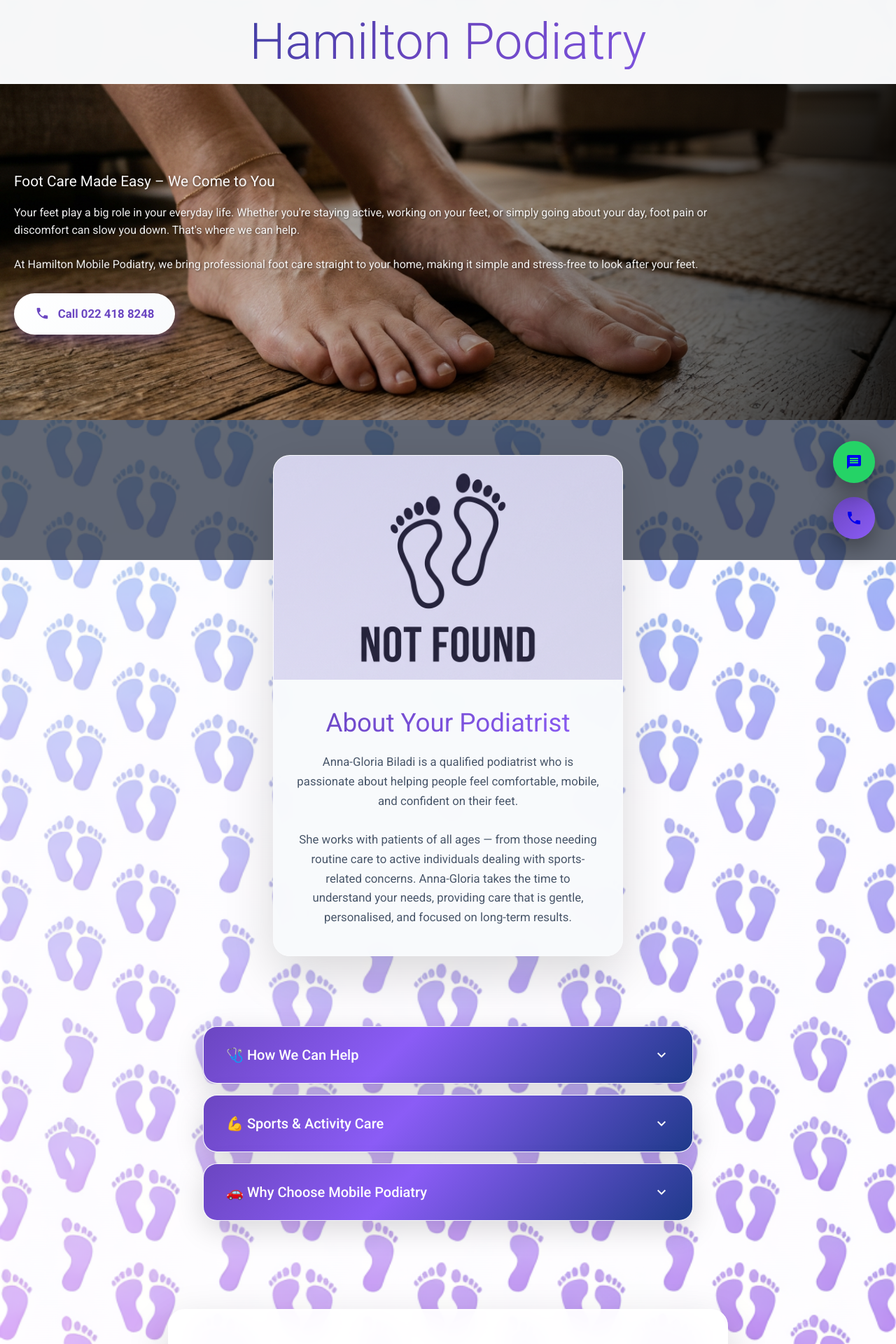
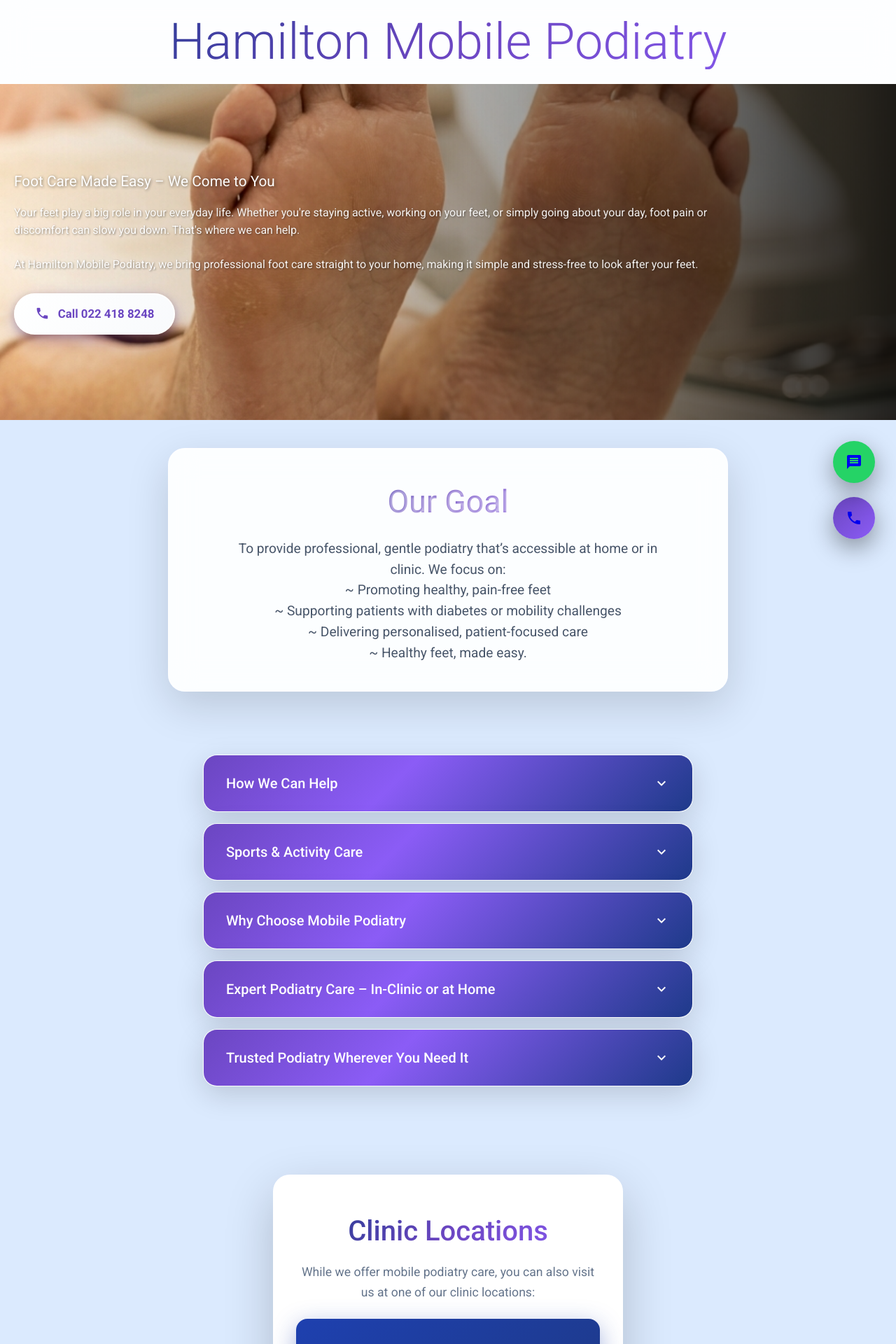
Before and after one commit to JoanAmaya3105/HamiltonPodiatry, a Django app: page / in a window 1280 px wide. Shown: the top 1920 px of the page at 70% size. Run offline with Django 5.2, Linux system fonts and the light colour scheme.

Commit message:
Made changes according to the client

```diff
--- a/core/static/css/styles.css
+++ b/core/static/css/styles.css
@@ -61,29 +61,14 @@ html, body {
     max-width: 100%;
     overflow-x: hidden;
 }
-
 body {
     font-family: 'Roboto', -apple-system, BlinkMacSystemFont, 'Segoe UI', sans-serif;
     line-height: 1.6;
     color: var(--text-dark);
-    /* Custom background */
-    background:
-        url('/static/image/background.png') center/cover fixed,
-        linear-gradient(135deg, var(--dark-bg) 0%, #1e293b 50%, var(--primary-blue) 100%);
+    background:#dbeafe;
     min-height: 100vh;
     position: relative;
-}
-
-/* Background overlay for contrast */
-body::before {
-    content: '';
-    position: fixed;
-    top: 0;
-    left: 0;
-    right: 0;
-    bottom: 0;
-    background: rgba(15, 23, 42, 0.65);
-    z-index: -1;
+    overflow-x: hidden;
 }
 
 /* Container */
@@ -130,7 +115,7 @@ body::before {
     width: 100%;
     height: 100%;
     background:
-        url('/static/image/feet.png') center/cover no-repeat fixed,
+        url('/static/image/feets.png') center/cover no-repeat fixed,
         linear-gradient(135deg, var(--primary-blue), var(--primary-purple));
     z-index: 0;
 }
@@ -258,70 +243,6 @@ body::before {
 .fab:hover {
     transform: scale(1.1) translateY(-5px);
     box-shadow: 0 18px 45px rgba(0,0,0,0.5);
-}
-
-/* Podiatrist */
-.about-podiatrist {
-    padding: 40px 0;
-    background: transparent;
-}
-
-.podiatrist-card {
-    max-width: 500px;
-    margin: 0 auto;
-    background: var(--card-bg);
-    backdrop-filter: blur(20px);
-    border: 1px solid rgba(255,255,255,0.2);
-    border-radius: 24px;
-    box-shadow: 0 25px 70px rgba(0,0,0,0.15);
-    overflow: hidden;
-    text-align: center;
-    position: relative;
-}
-
-.podiatrist-image {
-    width: 100%;
-    height: 320px;
-    background:
-        linear-gradient(rgba(107, 70, 193, 0.15), rgba(139, 92, 246, 0.1)),
-        url('/static/image/not_found.png') center/cover;
-    position: relative;
-}
-
-.podiatrist-image::before {
-    content: '';
-    position: absolute;
-    top: 0;
-    left: 0;
-    right: 0;
-    bottom: 0;
-    background: rgba(30, 64, 175, 0.08);
-    z-index: 1;
-}
-
-.podiatrist-content {
-    padding: 40px 32px;
-    position: relative;
-    z-index: 2;
-}
-
-.podiatrist-title {
-    font-size: clamp(1.8rem, 5vw, 2.3rem);
-    background: linear-gradient(135deg, var(--primary-purple), var(--accent-purple));
-    -webkit-background-clip: text;
-    -webkit-text-fill-color: transparent;
-    background-clip: text;
-    font-weight: 400;
-    margin-bottom: 20px;
-    line-height: 1.2;
-}
-
-.podiatrist-text {
-    font-size: clamp(0.95rem, 3.2vw, 1.05rem);
-    color: var(--text-medium);
-    line-height: 1.65;
-    margin-bottom: 0;
-    text-shadow: 1px 1px 2px rgba(255,255,255,0.8);
 }
 
 /* Accordion */
--- a/core/templates/core/landing.html
+++ b/core/templates/core/landing.html
@@ -19,7 +19,7 @@
     </a>
         <header class="header">
         <div class="logo-container">
-            <h1 class="logo-title">Hamilton Podiatry</h1>
+            <h1 class="logo-title">Hamilton Mobile Podiatry</h1>
         </div>
     </header>
 
@@ -38,19 +38,17 @@
         </div>
     </section>
 
-    <!-- After Hero - New Podiatrist Section -->
-<section class="about-podiatrist">
-    <div class="container">
-        <div class="podiatrist-card">
-            <div class="podiatrist-image"></div>
-            <div class="podiatrist-content">
-                <h2 class="podiatrist-title">About Your Podiatrist</h2>
-                <p class="podiatrist-text">
-                    Anna-Gloria Biladi is a qualified podiatrist who is passionate about helping people feel comfortable, mobile, and confident on their feet.<br><br>
-                    She works with patients of all ages — from those needing routine care to active individuals dealing with sports-related concerns. Anna-Gloria takes the time to understand your needs, providing care that is gentle, personalised, and focused on long-term results.
-                </p>
-            </div>
-        </div>
+    <!-- Our Goal Section -->
+<section class="goal-section">
+    <div class="goal-container">
+        <h2 class="goal-title">Our Goal</h2>
+        <p class="goal-text">
+            To provide professional, gentle podiatry that’s accessible at home or in clinic. We focus on:<br>
+               ~ Promoting healthy, pain-free feet<br>
+               ~ Supporting patients with diabetes or mobility challenges<br>
+               ~ Delivering personalised, patient-focused care<br>
+               ~ Healthy feet, made easy.
+        </p>
     </div>
 </section>
 
@@ -62,18 +60,18 @@
             <!-- 1️⃣ How We Can Help -->
             <div class="accordion-item">
                 <div class="accordion-header">
-                    <span>🩺 How We Can Help</span>
+                    <span>How We Can Help</span>
                     <span class="accordion-icon material-icons">expand_more</span>
                 </div>
                 <div class="accordion-content">
                     <p class="accordion-text">
                         We treat a wide range of foot and lower limb concerns, including:<br>
-                        - General foot care (nail trimming, corns and calluses)<br>
-                        - Ingrown toenails<br>
-                        - Foot pain and discomfort<br>
-                        - Diabetic foot care<br>
-                        - Fungal nail conditions<br>
-                        - Ongoing foot maintenance
+                        ~ General foot care (nail trimming, corns and calluses)<br>
+                        ~ Ingrown toenails<br>
+                        ~ Foot pain and discomfort<br>
+                        ~ Diabetic foot care<br>
+                        ~ Fungal nail conditions<br>
+                        ~ Ongoing foot maintenance
                     </p>
                 </div>
             </div>
@@ -81,17 +79,19 @@
             <!-- 2️⃣ Sports & Activity Care -->
             <div class="accordion-item">
                 <div class="accordion-header">
-                    <span>💪 Sports & Activity Care</span>
+                    <span>Sports & Activity Care</span>
                     <span class="accordion-icon material-icons">expand_more</span>
                 </div>
                 <div class="accordion-content">
                     <p class="accordion-text">
                         If you're active or play sports, your feet go through a lot of stress. We provide care for common activity-related issues such as:<br><br>
-                        - Heel pain<br>
-                        - Arch pain<br>
-                        - Overuse injuries<br>
-                        - Running-related foot pain<br>
-                        - Gym and training-related discomfort<br><br>
+                        ~ Sports injuries<br>
+                        ~ Heel pain<br>
+                        ~ Arch pain<br>
+                        ~ Overuse injuries<br>
+                        ~ Running-related foot pain<br>
+                        ~ Musculoskeletal injuries<br>
+                        ~ Gym and training-related discomfort<br><br>
                         Our focus is not just on treatment, but also on prevention and performance, helping you recover properly and get back to doing what you enjoy with confidence.
                     </p>
                 </div>
@@ -100,17 +100,44 @@
             <!-- 3️⃣ Why Choose Mobile Podiatry -->
             <div class="accordion-item">
                 <div class="accordion-header">
-                    <span>🚗 Why Choose Mobile Podiatry</span>
+                    <span>Why Choose Mobile Podiatry</span>
                     <span class="accordion-icon material-icons">expand_more</span>
                 </div>
                 <div class="accordion-content">
                     <p class="accordion-text">
-                        - No need to travel — we come to you<br>
-                        - Comfortable, familiar environment<br>
-                        - Ideal for those with limited mobility or busy schedules<br>
-                        - Professional equipment brought to every visit<br>
-                        - One-on-one, personalised care
+                        No need to travel — we come to you<br>
+                        Comfortable, familiar environment<br>
+                        Ideal for those with limited mobility or busy schedules<br>
+                        Professional equipment brought to every visit<br>
+                        One-on-one, personalised care!
                     </p>
+                </div>
+            </div>
+            <div class="accordion-item">
+                <div class="accordion-header">
+                    <span>Expert Podiatry Care – In-Clinic or at Home</span>
+                    <span class="accordion-icon material-icons">expand_more</span>
+                </div>
+                <div class="accordion-content">
+                    <p class="accordion-text">
+                    Professional foot care for Hamilton & Morrinsville. We provide in-clinic appointments or convenient home visits for diabetic care, nail treatment, and routine podiatry.
+                    </p>
+                </div>
+            </div>
+            <div class="accordion-item">
+                <div class="accordion-header">
+                    <span>Trusted Podiatry Wherever You Need It</span>
+                    <span class="accordion-icon material-icons">expand_more</span>
+                </div>
+                <div class="accordion-content">
+                    <p class="accordion-text">
+                    We provide high-quality podiatry services tailored to your needs.
+                    Visit us in our clinic for a full treatment experience, or let us bring expert care directly to your home.
+                    Perfect for patients with mobility challenges, busy schedules, or those who prefer the convenience of home care.<br>
+                    Our focus:<br>
+                    ~ Comfort and convenience for every patient<br>
+                    ~ Preventative and ongoing foot health<br>
+                    ~ Professional diabetic foot care
                 </div>
             </div>
 
@@ -118,21 +145,10 @@
     </div>
 </section>
 
-<!-- Our Goal Section -->
-<section class="goal-section">
-    <div class="goal-container">
-        <h2 class="goal-title">💬 Our Goal</h2>
-        <p class="goal-text">
-            Our goal is simple — to help you move comfortably, stay active, and maintain your independence.
-        </p>
-    </div>
-</section>
-
-
 <!-- Clinic Locations -->
 <section class="clinic-section">
     <div class="clinic-container">
-        <h2 class="clinic-title">📍 Clinic Locations</h2>
+        <h2 class="clinic-title">Clinic Locations</h2>
         <p class="clinic-description">
             While we offer mobile podiatry care, you can also visit us at one of our clinic locations:
         </p>
@@ -164,7 +180,7 @@
 <!-- Book Appointment Section -->
 <section class="book-section">
     <div class="book-container">
-        <h3 class="book-title">📅 Book an Appointment</h3>
+        <h3 class="book-title">Book an Appointment</h3>
         <p class="book-description">
             If you're experiencing foot pain, dealing with a sports injury, or just need routine care, we're here to help.<br>
             Get expert foot care delivered to your door — or visit us at one of our clinics.
@@ -175,10 +191,8 @@
         </div>
 
         <div class="book-buttons">
-            <a href="mailto:example@email.com" class="book-btn">
-                <span class="emoji">📧</span>
-                Email: example@email.com
-            </a>
+            <a href="hamiltonmobilepodiatry@outlook.com" class="book-btn">
+                E-mail
             <a href="#" class="book-btn">
                 <span class="emoji">🌐</span>
                 Book Online
--- a/core/views.py
+++ b/core/views.py
@@ -6,7 +6,7 @@ def landing_page(request):
     Main landing page for Hamilton Foot Care
     """
     context = {
-        'feet_image': static('images/feet.png'),
+        'feet_image': static('images/feets.png'),
         'phone_number': '0224188248'
     }
     return render(request, 'core/landing.html', context)
```
Also changed, not shown: core/static/image/feet.png (deleted), core/static/image/feets.png (added).
